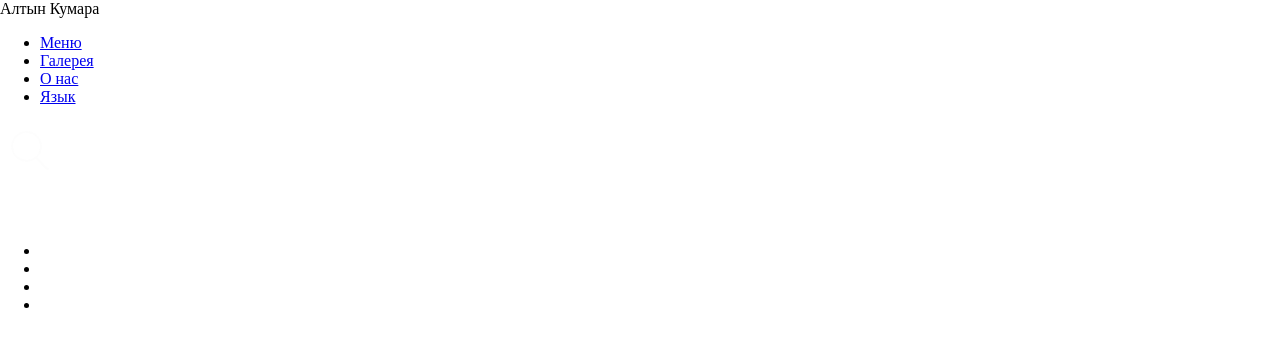
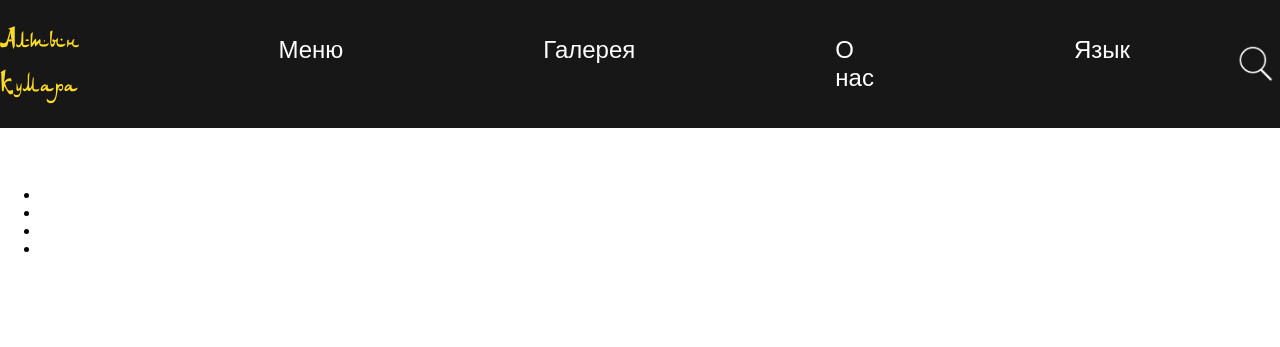
Before and after one commit to BaitemirAsanbaev/altyn-kumara, a plain HTML site: page index.html in a window 1280 px wide. Drawn offline with Linux system fonts and the light colour scheme.

Commit message:
stylized nav

```diff
--- a/styles.css
+++ b/styles.css
@@ -2,10 +2,40 @@
     font-family: 'arab3end';
     src: url('arab3end.ttf');
 }
-@import url('https://fonts.googleapis.com/css2?family=Montserrat:ital,wght@0,400;0,500;0,600;1,300&display=swap');
-*{
+@import url('https://fonts.googleapis.com/css2?family=Montserrat:wght@300;400;500;600&display=swap');*{
     box-sizing: border-box;
 }
 body{
     margin: 0px;
 }
+nav span{
+    font-family: 'arab3end';
+    color: #FFDC23;
+    font-size: 36px;
+    line-height: 44.14px;
+}
+nav ul li a{
+    text-decoration: none;
+    color: #fff;
+    font-family: 'Montserrat', sans-serif;
+    font-size: 24px;
+    font-weight: 300;
+}
+nav ul li{
+    margin: 0 100px;
+}
+nav ul{
+    list-style-type: none;
+    display: flex;
+    justify-content: space-around;
+}
+nav img{
+    width: 50px;
+}
+nav{
+    background-color: #171717;
+    display: flex;
+    justify-content: space-between;
+    align-items: center;
+    padding: 20px 0px;
+}
```
